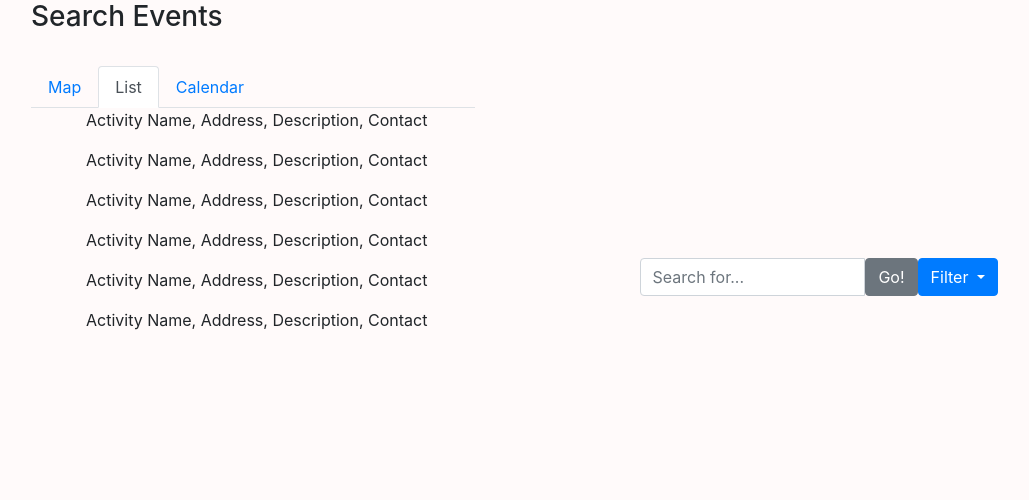
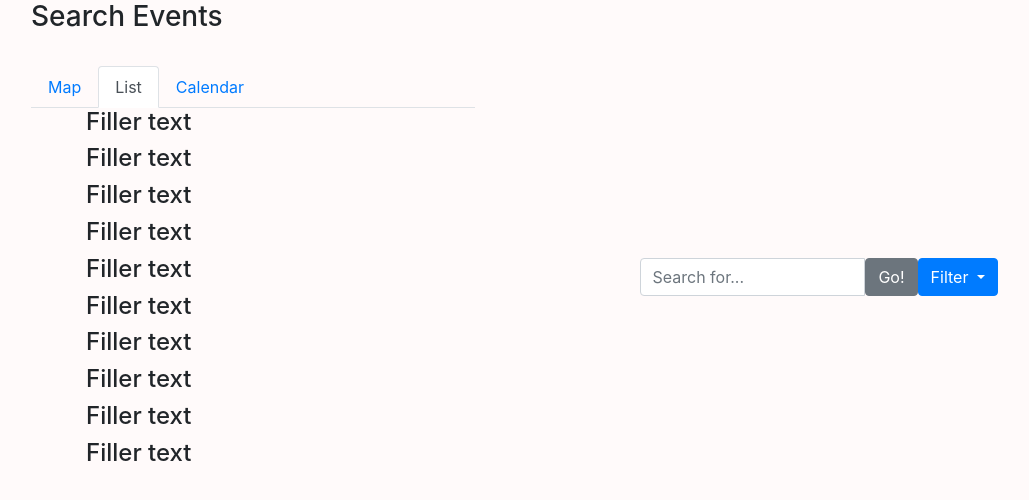
Before and after one commit to ad410project/ad410project, a PHP site: page /search_events.php in a window 1280 px wide, after a click on "List". Shown: the top 500 px of the page, without its empty margins (54-1083 px from the left). Run offline with PHP 8.4, Linux system fonts and the light colour scheme; some libraries are stand-ins or nearby versions.

Commit message:
initial commit

```diff
--- /dev/null
+++ b/views/search_events.css
@@ -0,0 +1,22 @@
+body {
+    background-color: snow;
+}
+
+#tabs_section {
+    float: left;
+    width: 40%;
+}
+
+#filter_section {
+    float: right;
+    margin-top: 12em;
+    margin-right: 8em;
+    alignment: center;
+    width: 35%;
+}
+
+#map {
+    width: 550px;
+    height: 400px;
+    background-color: grey;
+}
--- /dev/null
+++ b/views/search_events.js
@@ -0,0 +1,18 @@
+function initMap() {
+    var seattle = {lat: 47.608013, lng: -122.335167};
+    var northSet = {lat: 47.699598, lng: -122.332292};
+    var map = new google.maps.Map(document.getElementById('map'), {
+        zoom: 10,
+        center: seattle
+    });
+    var marker1 = new google.maps.Marker({
+        position: seattle,
+        map: map
+    });
+
+    var marker2 = new google.maps.Marker({
+        position: northSet,
+        map: map
+    })
+
+}
--- a/views/search_events.php
+++ b/views/search_events.php
@@ -21,50 +21,9 @@
     <!-- Latest compiled JavaScript -->
     <script src="https://maxcdn.bootstrapcdn.com/bootstrap/4.1.0/js/bootstrap.min.js"></script>
 
-    <style>
-        body {
-            background-color: snow;
-        }
+    <link rel="stylesheet" href="search_events.css">
 
-        #tabs_section {
-            float: left;
-            width: 40%;
-        }
-
-        #filter_section {
-            float: right;
-            margin-top: 12em;
-            margin-right: 8em;
-            alignment: center;
-            width: 35%;
-        }
-
-        #map {
-            width: 550px;
-            height: 400px;
-            background-color: grey;
-        }
-    </style>
-
-    <script>
-        function initMap() {
-            var seattle = {lat: 47.608013, lng: -122.335167};
-            var northSet = {lat: 47.699598, lng: -122.332292};
-            var map = new google.maps.Map(document.getElementById('map'), {
-                zoom: 10,
-                center: seattle
-            });
-            var marker1 = new google.maps.Marker({
-                position: seattle,
-                map: map
-            });
-
-            var marker2 = new google.maps.Marker({
-                position: northSet,
-                map: map
-            })
-        }
-    </script>
+    <script src="search_events.js"></script>
     <script async defer
             src="https://maps.googleapis.com/maps/api/js?key=AIzaSyCf6m35Pbc-BmCZzxrlUlCWmMpHOrWyMms&callback=initMap">
     </script>
@@ -88,14 +47,11 @@
 
             </div>
 
+            <!--FRANCESCO, PLEASE INCORPORATE -->
+            <div id="list" class="container tab-pane fade">
+                <!-- Prints filler text -->
+                <ul><?php for($i = 0; $i < 10; $i++) { print "<h4>Filler text</h4>"; }?></ul>
 
-            <div id="list" class="container tab-pane fade">
-                <ul>Activity Name, Address, Description, Contact</ul>
-                <ul>Activity Name, Address, Description, Contact</ul>
-                <ul>Activity Name, Address, Description, Contact</ul>
-                <ul>Activity Name, Address, Description, Contact</ul>
-                <ul>Activity Name, Address, Description, Contact</ul>
-                <ul>Activity Name, Address, Description, Contact</ul>
             </div>
 
             <div id="calendar" class="container tab-pane fade">
```
